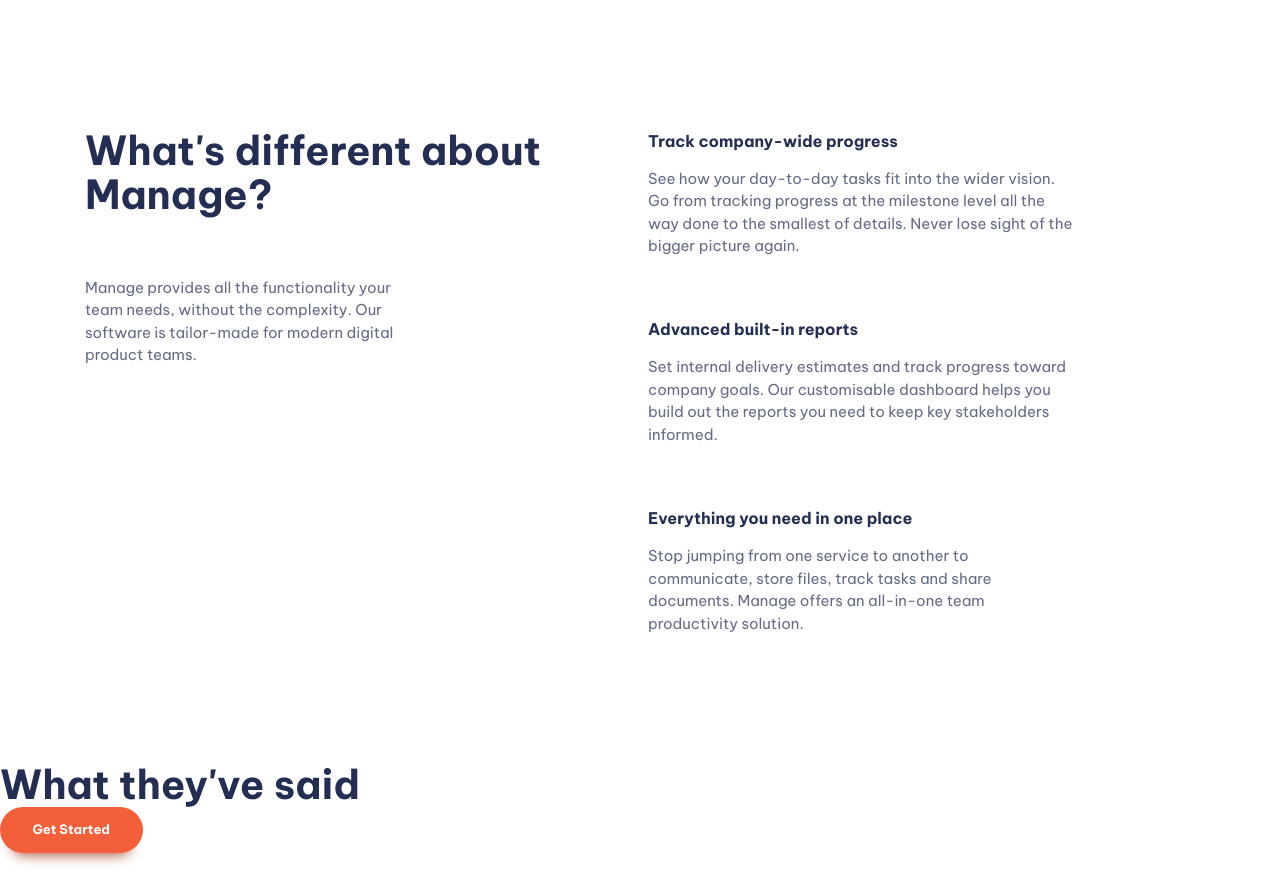
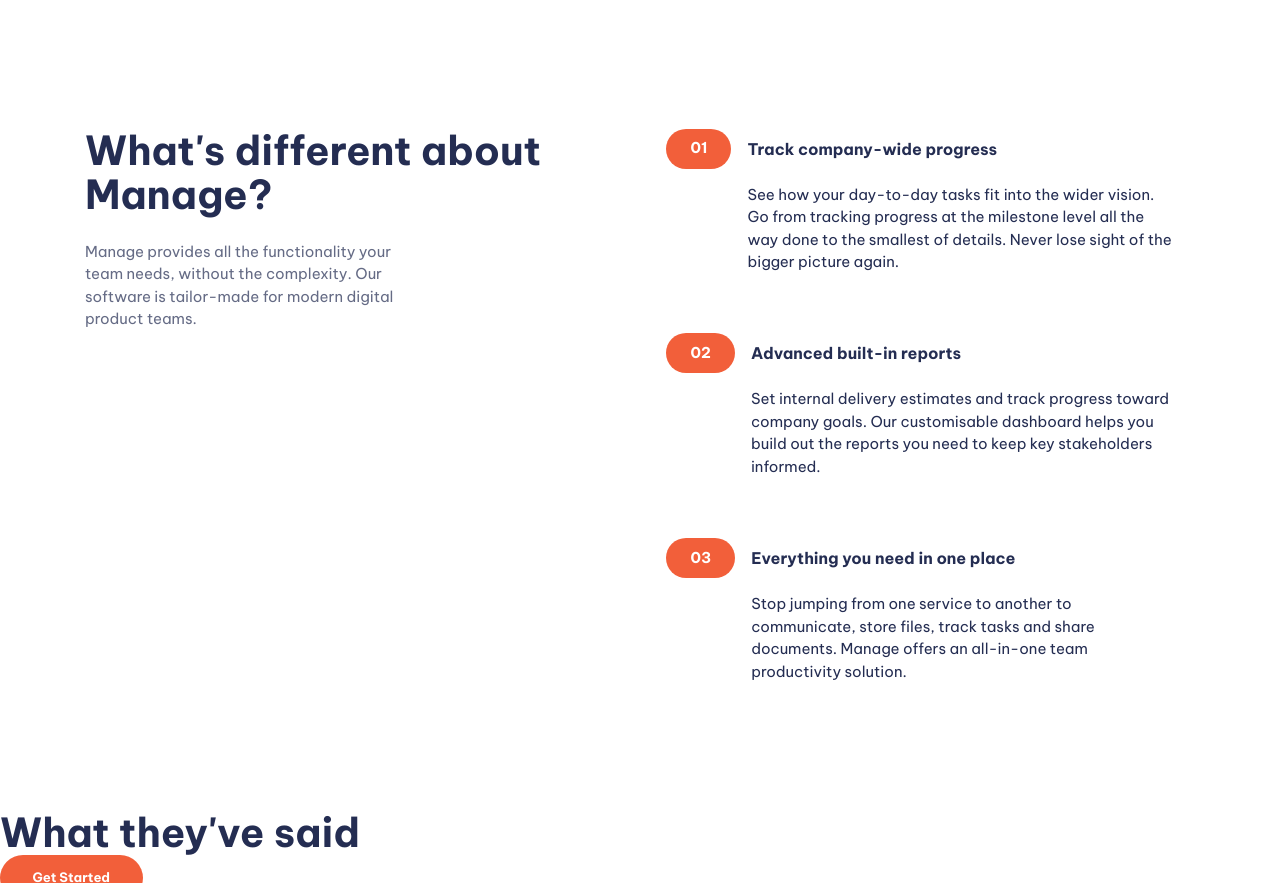
Before and after one commit to gabrlaur/fem-manage-landing-page, a website built with Vite: page index.html in a window 1280 px wide. Shown: the part 700-1583 px from the top of the page. Built offline with nearby package versions, Linux system fonts and the light colour scheme.

Commit message:
numbered list styling

```diff
--- a/index.html
+++ b/index.html
@@ -82,7 +82,10 @@
       <section class="padding-block-900">
         <div class="container">
           <div class="even-columns">
-            <div class="flow">
+            <div
+              class="flow text-center-sm-only margin-bottom-700"
+              style="--flow-spacer: 1.5rem"
+            >
               <h2 class="fs-secondary-heading fw-bold">
                 What's different about Manage?
               </h2>
@@ -96,8 +99,10 @@
               <ul class="numbered-items | flow" role="list">
                 <li>
                   <div class="flow" style="--flow-spacer: 1em">
-                    <h3 class="fs-600 fw-bold">Track company-wide progress</h3>
-                    <p data-width="wide">
+                    <h3 class="numbered-items__title | fs-600 fw-bold">
+                      Track company-wide progress
+                    </h3>
+                    <p class="numbered-items__body" data-width="wide">
                       See how your day-to-day tasks fit into the wider vision.
                       Go from tracking progress at the milestone level all the
                       way done to the smallest of details. Never lose sight of
@@ -107,8 +112,10 @@
                 </li>
                 <li>
                   <div class="flow" style="--flow-spacer: 1em">
-                    <h3 class="fs-600 fw-bold">Advanced built-in reports</h3>
-                    <p data-width="wide">
+                    <h3 class="numbered-items__title | fs-600 fw-bold">
+                      Advanced built-in reports
+                    </h3>
+                    <p class="numbered-items__body" data-width="wide">
                       Set internal delivery estimates and track progress toward
                       company goals. Our customisable dashboard helps you build
                       out the reports you need to keep key stakeholders
@@ -118,10 +125,10 @@
                 </li>
                 <li>
                   <div class="flow" style="--flow-spacer: 1em">
-                    <h3 class="fs-600 fw-bold">
+                    <h3 class="numbered-items__title | fs-600 fw-bold">
                       Everything you need in one place
                     </h3>
-                    <p data-width="wide">
+                    <p class="numbered-items__body" data-width="wide">
                       Stop jumping from one service to another to communicate,
                       store files, track tasks and share documents. Manage
                       offers an all-in-one team productivity solution.
--- a/style.css
+++ b/style.css
@@ -383,6 +383,73 @@ input:where([type="text"], [type="email"]) {
   }
 }
 
+/*  numbered items */
+
+.numbered-items {
+  counter-reset: count;
+  width: fit-content;
+  margin-inline: auto;
+}
+
+.numbered-items li {
+  counter-increment: count;
+}
+
+.numbered-items div {
+  display: grid;
+  position: relative;
+  column-gap: var(--size-400);
+  grid-template-columns: min-content 1fr;
+  align-items: center;
+}
+
+.numbered-items__title {
+  grid-row: 1 / 2;
+  grid-column: 2 / 3;
+  line-height: 1;
+}
+
+.numbered-items__body {
+  grid-column: 1 / -1;
+}
+
+@media (min-width: 30em) {
+  .numbered-items__body {
+    grid-column: 2 / -1;
+  }
+}
+
+.numbered-items div::before,
+.numbered-items div::after {
+  height: 40px;
+}
+
+.numbered-items div::before {
+  content: "0" counter(count);
+  display: flex;
+  align-items: center;
+  background-color: var(--clr-accent-400);
+  color: var(--clr-neutral-100);
+  font-weight: var(--fw-bold);
+  padding: 0 var(--size-500);
+  grid-column: 1 / 2;
+  grid-row: 1 / 2;
+  border-radius: 100vw;
+}
+
+@media (max-width: 30em) {
+  .numbered-items div::after {
+    content: "";
+    display: block;
+    z-index: -1;
+    grid-column: 1 / -1;
+    grid-row: 1 / 2;
+    background-color: var(--clr-accent-100);
+    border-radius: 100vw 0 0 100vw;
+    box-shadow: 5em 0 0 var(--clr-accent-100);
+  }
+}
+
 /* Utility classes */
 
 .visually-hidden {
@@ -435,6 +502,23 @@ input:where([type="text"], [type="email"]) {
   margin-top: var(--flow-spacer, 4em);
 }
 
+.text-center {
+  text-align: center;
+}
+
+.text-center p {
+  margin-inline: auto;
+}
+
+@media (max-width: 50em) {
+  .text-center-sm-only {
+    text-align: center;
+  }
+
+  .text-center-sm-only p {
+    margin-inline: auto;
+  }
+}
 .text-primary-400 {
   color: var(--clr-primary-400);
 }
@@ -506,6 +590,10 @@ input:where([type="text"], [type="email"]) {
   padding-block: var(--size-700);
 }
 
+.margin-bottom-700 {
+  margin-block-end: var(--size-700);
+}
+
 .display-sm-none {
   display: none;
 }
```
